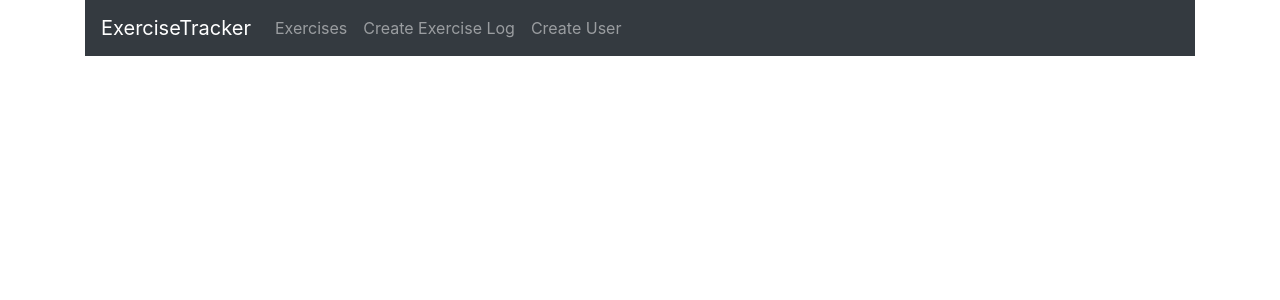
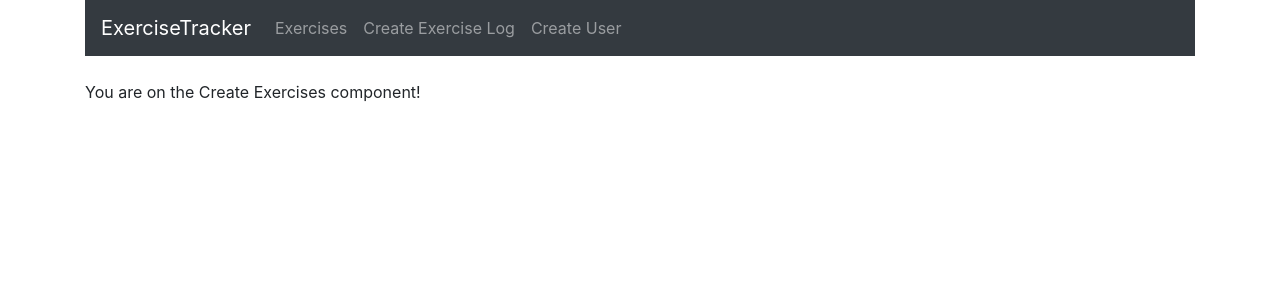
Before and after one commit to MAHANNAVIDU734/my-mern-stack, a React (Create React App) app: page /create in a window 1280 px wide. Shown: the top 300 px of the page. Built offline with nearby package versions, Linux system fonts and the light colour scheme.

Commit message:
re correct the routes

```diff
--- a/src/App.js
+++ b/src/App.js
@@ -1,5 +1,5 @@
 import React from 'react';
-import { BrowserRouter as Router, Route} from "react-router-dom" ;
+import { BrowserRouter as Router, Route } from "react-router-dom" ;
 import "bootstrap/dist/css/bootstrap.min.css";
 
 import Navbar from "./component/navbar.component";
@@ -14,10 +14,10 @@ function App() {
       <div className="container">
     <Navbar/>
     <br/>
-    <Router path="/" exact component={ExerciseList} />
-    <Router path="/edit/:id" component={EditExercise} />
-    <Router path="/create" component={CreateExercise} />
-    <Router path="/user" component={CreateUser} />
+    <Route path="/" exact component={ExerciseList} />
+    <Route path="/edit/:id" component={EditExercise} />
+    <Route path="/create" component={CreateExercise} />
+    <Route path="/user" component={CreateUser} />
     </div>
     </Router>
   );
--- a/src/component/create-exercise.component.js
+++ b/src/component/create-exercise.component.js
@@ -4,7 +4,7 @@ export default class CreateExercises extends Component {
     render() {
         return(
             <div >
-                <p>"You are on the Create Exercises component!"</p>
+                <p>You are on the Create Exercises component!</p>
             </div >
         )
     }
--- a/src/component/create-user.component.js
+++ b/src/component/create-user.component.js
@@ -4,7 +4,7 @@ export default class CreateUsers extends Component {
     render() {
         return(
             <div >
-                <p>"You are on the Create Users component!"</p>
+                <p>You are on the Create Users component!</p>
             </div >
         )
     }
--- a/src/component/edit-exercise.component.js
+++ b/src/component/edit-exercise.component.js
@@ -4,7 +4,7 @@ export default class EditExercise extends Component {
     render() {
         return(
             <div >
-                <p>"You are on the Edit Exercises component!"</p>
+                <p>You are on the Edit Exercises component!</p>
             </div >
         )
     }
--- a/src/component/exercise-list.component.js
+++ b/src/component/exercise-list.component.js
@@ -4,7 +4,7 @@ export default class ExerciseList extends Component {
     render() {
         return(
            <div >
-                <p>"You are on the Exercise List component!"</p>
+                <p>You are on the Exercise List component!</p>
             </div >
         )
     }
```
